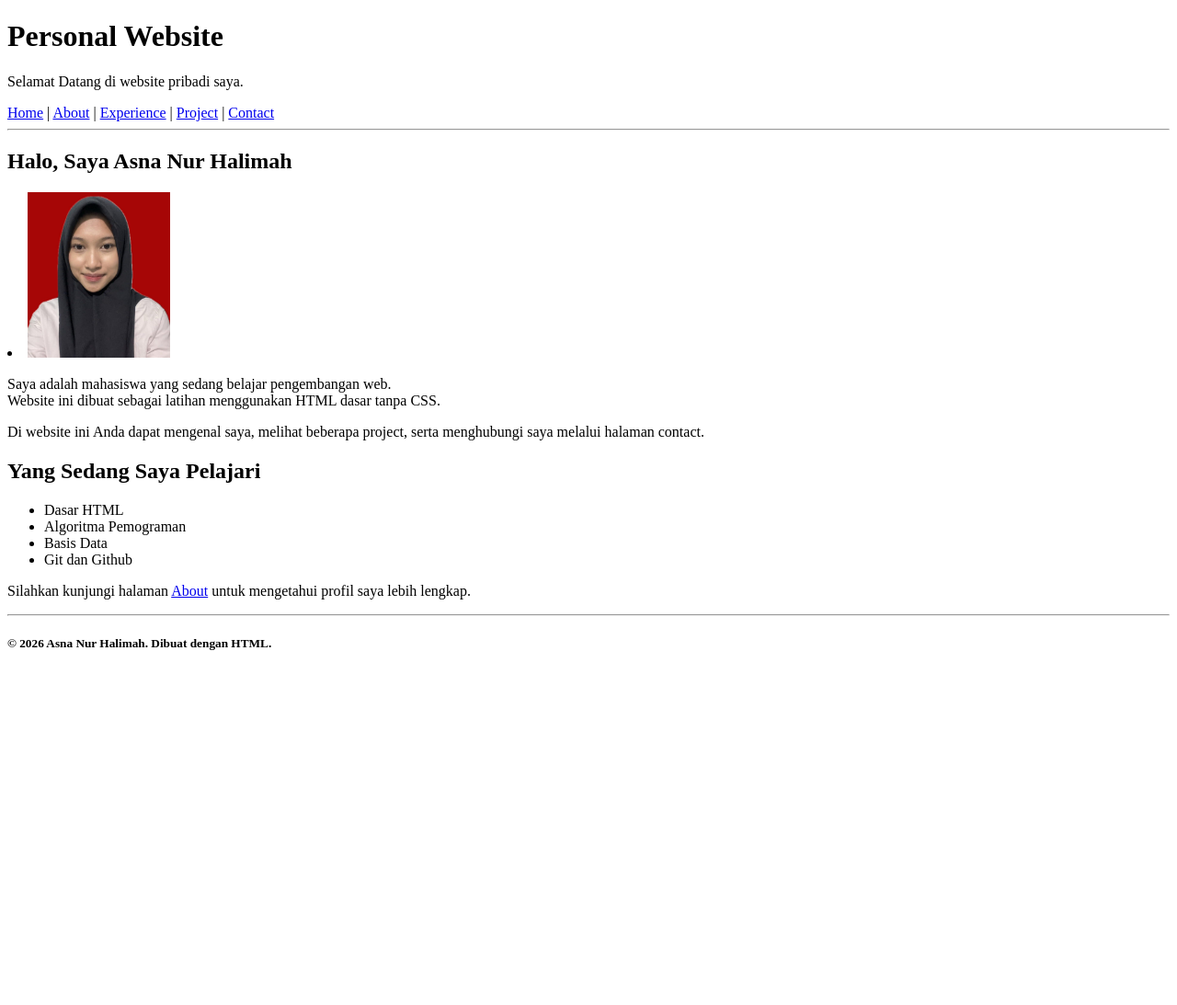
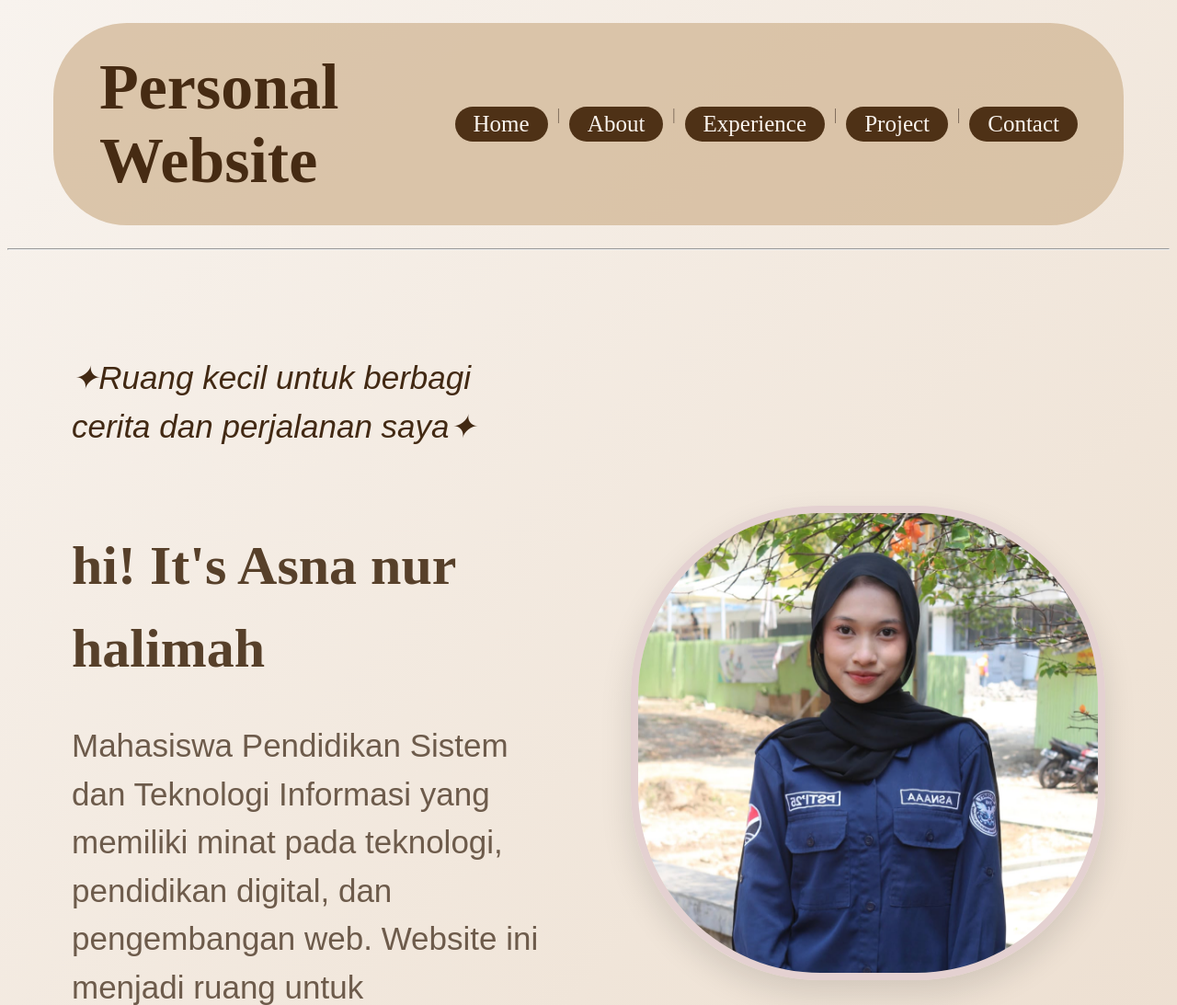
Before and after one commit to asnanurhalimah09-ship-it/projek2, a plain HTML site: page index.html in a window 1280 px wide. Shown: the top 1093 px of the page at 92% size. Before the commit the page ends 800 px from the top, so only its background shows below. Drawn offline with Linux system fonts and the light colour scheme.

Commit message:
update website

```diff
--- a/index.html
+++ b/index.html
@@ -1,43 +1,55 @@
 <!DOCTYPE html>
 <html lang="id">
+
     <head>
          <meta charset="UTF-8">
-         <title>Personal Website</title>
-        </head>
+         <title>✦Personal Website</title>
+
+         <link rel="stylesheet" href="style.css">
+    </head>
+
          <body>
+            <header>
             <h1>Personal Website</h1>
-                <p>
-                 Selamat Datang di website pribadi saya.
-                </p>
+        <div class="menu">
             <a href="index.html">Home</a> |
             <a href="About.html">About</a> |
             <a href="Experience.html">Experience</a> |
             <a href="Project.html">Project</a> |
             <a href="Contact.html">Contact</a>
+        </div>
+        </header>
             <hr />
-              <h2>Halo, Saya Asna Nur Halimah</h2>
-<li>
-<img src="Foto Asna.jpeg" height="180">
-</li>
-<p>
-    Saya adalah mahasiswa yang sedang belajar pengembangan web. <br>Website ini dibuat sebagai latihan menggunakan HTML dasar tanpa CSS.
- </p>
- <p>
-    Di website ini Anda dapat mengenal saya, melihat beberapa project, serta menghubungi saya melalui halaman contact.
-</p>
-<h2>Yang Sedang Saya Pelajari</h2>
-    <ul>
+
+            <div class="profil">
+                <div class="profil-text">
+                 <p class="welcome"> ✦Ruang kecil untuk berbagi cerita dan perjalanan saya✦ </p>
+
+              <h2>hi! It's Asna nur halimah</h2>
+<p>Mahasiswa Pendidikan Sistem dan Teknologi Informasi yang memiliki minat pada teknologi, pendidikan digital, dan pengembangan web. Website ini menjadi ruang untuk mendokumentasikan proses belajar, pengalaman, serta karya yang saya kembangkan selama perkuliahan.</p>
+<p>Di sini Anda dapat mengenal saya lebih dekat, melihat pengalaman dan projek yang pernah saya kerjakan, serta menemukan informasi kontak yang dapat dihubungi.</p>
+<h3>Sedang Saya Pelajari</h3>
+    <ul class="skill">
         <li>Dasar HTML</li>
         <li>Algoritma Pemograman</li>
         <li>Basis Data</li>
         <li>Git dan Github</li>
     </ul>
-    <p>
+     <p>
       Silahkan kunjungi halaman <a href="About.html" title="Buka halaman About">About</a> untuk mengetahui profil saya lebih lengkap.
     </p>
 <hr />
 <p>
-    <h5>&copy; 2026 Asna Nur Halimah. Dibuat dengan HTML.</h5>
+    <h4>&copy; 2026 Asna Nur Halimah. Dibuat dengan HTML.</h4>
     </p>
+    </div>
+
+    <div class="profil-foto">
+    <img src="foto asna5.jpeg" alt="Foto Asna Nur Halimah" id="foto-profil">
+    </div>
+
+
+
+
 </body>
 </html>
--- /dev/null
+++ b/style.css
@@ -0,0 +1,135 @@
+body{
+    background: linear-gradient(135deg, #f8f3ee, #efe3d6, #e7d4c3);
+     color: #6D5B4B;
+    text-align:left;
+    font-family: "Flayfair Display", serif;
+}
+
+header{
+    display:flex;
+    justify-content:space-between;
+    align-items:center;
+    margin:25px 50px;
+    padding:30px 50px;
+    background:#d1b694bb;
+    border-radius:80px;
+}
+
+h1{
+    margin:0px;
+    color:#462b13;
+    font-size:70px;
+}
+
+.menu{
+    display:flex;
+    gap:10px;
+}
+
+.menu a{
+    text-decoration:none;
+    color:#422913;
+    font-size:25px;
+}
+
+.menu a:hover{
+    color:#fffefd;
+    background:#6b6a6a;
+    transform:translateY(-5px) scale(1.08);
+}
+
+.menu a{
+    background:#4e3116;
+    color:#faf4ee;
+    padding:5px 20px;
+    border-radius:50px;
+    text-decoration:none;
+}
+
+.profil{
+    display:flex;
+    justify-content:space-between;
+    align-items:right;
+    gap:100px;
+    padding:70px;
+}
+
+.profil-text{
+    flex:1;
+}
+
+.welcome{
+    font-size:30px;
+    color:#422913;
+    font-style:italic;
+    margin-bottom:80px;
+}
+
+.profil-text h2{
+    font-size:60px;
+    line-height:1.5;
+    margin-top:20px;
+    margin-bottom:10px;
+    color:#57402a;
+}
+
+.profil-text p{
+    font-size:35px;
+    line-height:1.5;
+    font-family:'poppins', sans-serif;
+}
+
+.profil-text h3{
+    margin-top:60px;
+    color:#57402a;
+    font-size:45px;
+}
+
+.profil-foto{
+    flex:0 0 450px;
+    display:flex;
+    text-align:center;
+}
+
+#foto-profil{
+    margin-top:200px;
+    width:500px;
+    height:500px;
+    object-fit:cover;
+    border-radius:40%;
+    border:8px solid rgb(228, 209, 209);
+    box-shadow:0 15px 35px rgba(0,0,0,0.12);
+}
+
+#foto-profil:hover{
+    transform:scale(1.05);
+}
+
+.skill{
+    display:flex;
+    flex-wrap:wrap;
+    gap:15px;
+    list-style:none;
+    padding:0;
+    margin-top:25px;
+}
+
+.skill li{
+    background:#d1b694bb;
+    padding:15px 25px;
+    border-radius:15px;
+    margin-bottom:60px;
+    font-size:35px;
+}
+
+.profil-text a{
+    color:#8b6b4a;
+    font-weight:bold;
+    font-size:25px;
+}
+
+footer{
+    text-align:center;
+    margin-top:50px;
+    padding:20px;
+}
```
Also changed, not shown: foto asna5.jpeg (added).
